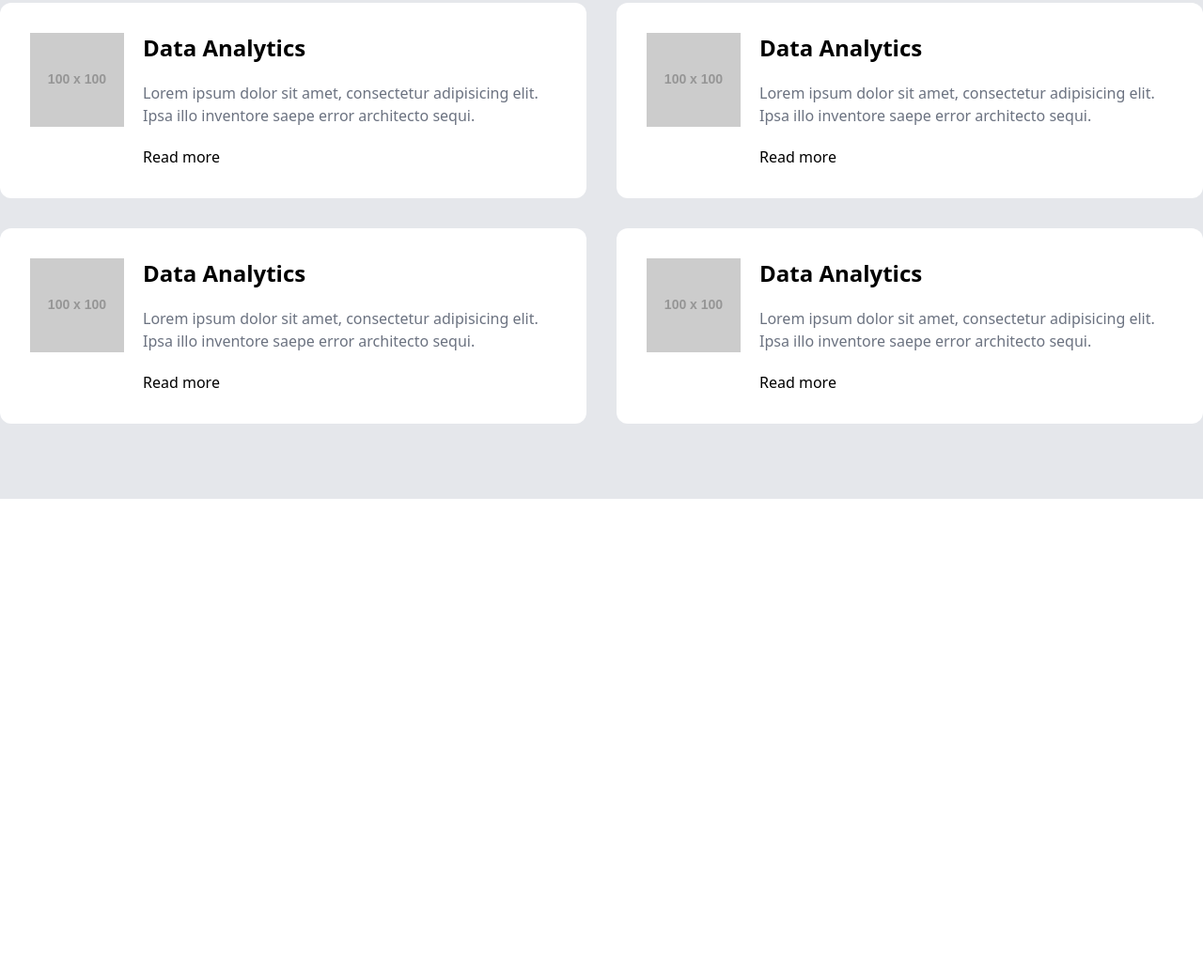
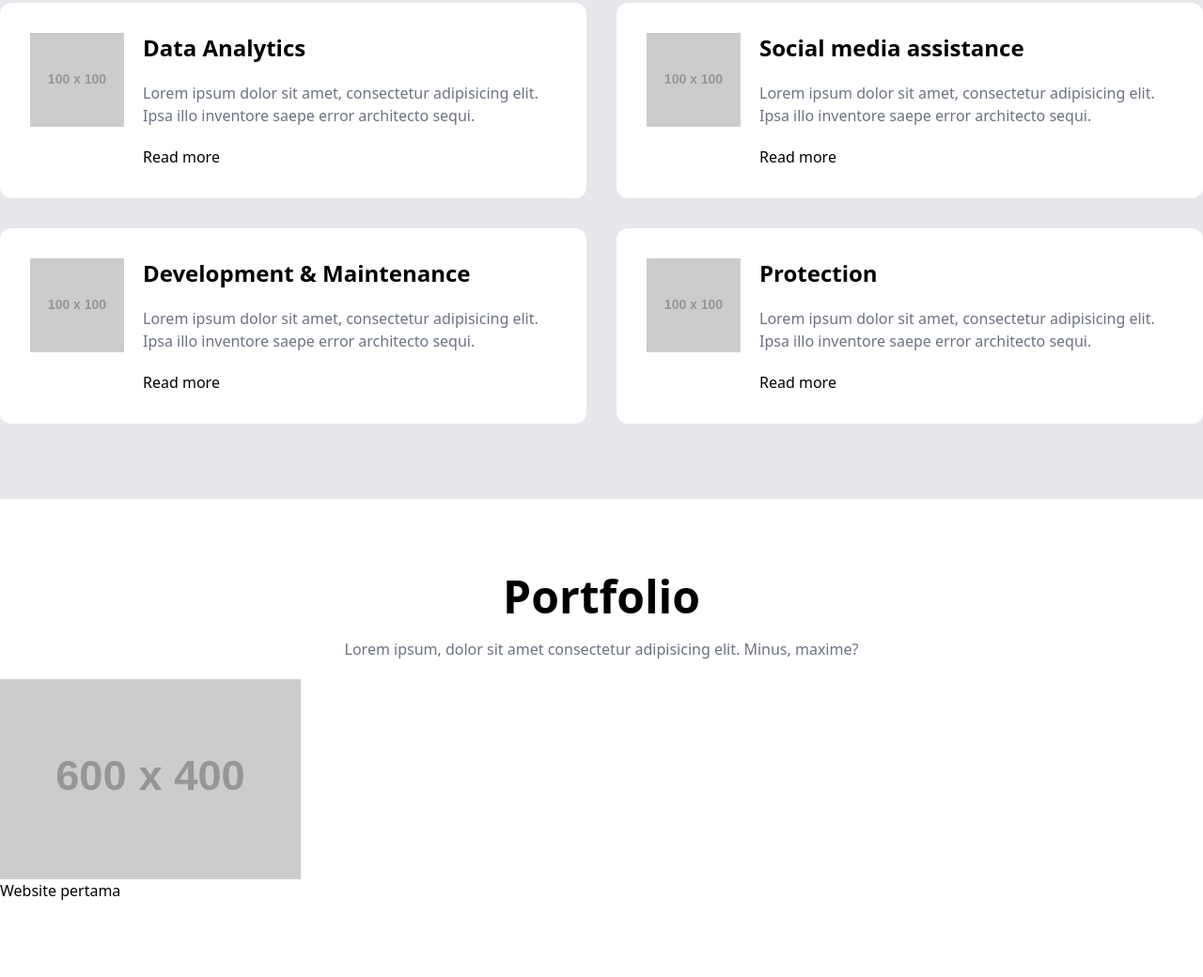
Before and after one commit to fadhil9/digital-fix-website, a plain HTML site: page index.html in a window 1280 px wide. Shown: the part 1057-2097 px from the top of the page at 94% size. Before the commit the page ends 1588 px from the top, so only its background shows below. Drawn offline with nearby package versions, Linux system fonts and the light colour scheme; placeholder pictures from the web are drawn by us.

Commit message:
update portfolio

```diff
--- a/index.html
+++ b/index.html
@@ -55,7 +55,7 @@
             <div class="flex space-x-5 py-8 px-8 bg-white rounded-xl items-start">
               <img src="https://placehold.co/100" alt="" >
               <div>
-                <h4 class="text-2xl font-bold mb-5">Data Analytics</h4>
+                <h4 class="text-2xl font-bold mb-5">Social media assistance</h4>
                 <p class="text-gray-500 mb-5">Lorem ipsum dolor sit amet, consectetur adipisicing elit. Ipsa illo inventore saepe error architecto sequi.</p>
                 <a href="" class="hover:text-gray-500">Read more</a>
               </div>
@@ -64,7 +64,7 @@
            <div class="flex space-x-5 py-8 px-8 bg-white rounded-xl items-start">
             <img src="https://placehold.co/100" alt="" >
             <div>
-              <h4 class="text-2xl font-bold mb-5">Data Analytics</h4>
+              <h4 class="text-2xl font-bold mb-5">Development & Maintenance </h4>
               <p class="text-gray-500 mb-5">Lorem ipsum dolor sit amet, consectetur adipisicing elit. Ipsa illo inventore saepe error architecto sequi.</p>
               <a href="" class="hover:text-gray-500">Read more</a>
             </div>
@@ -73,7 +73,7 @@
             <div class="flex space-x-5 py-8 px-8 bg-white rounded-xl items-start">
               <img src="https://placehold.co/100" alt="" >
               <div>
-                <h4 class="text-2xl font-bold mb-5">Data Analytics</h4>
+                <h4 class="text-2xl font-bold mb-5">Protection</h4>
                 <p class="text-gray-500 mb-5">Lorem ipsum dolor sit amet, consectetur adipisicing elit. Ipsa illo inventore saepe error architecto sequi.</p>
                 <a href="" class="hover:text-gray-500">Read more</a>
               </div>
@@ -83,5 +83,23 @@
     </section>
    <!-- services end -->
 
+   <!-- portfolio -->
+    <section id="portfolio" class="py-20 bg-white">
+      <h3 class="text-5xl font-bold text-center mb-5">Portfolio</h3>
+      <p class="text-gray-500 text-center mb-5">Lorem ipsum, dolor sit amet consectetur adipisicing elit. Minus, maxime?</p>
+      <div class="grid grid-cols-4">
+        <!-- portfolio 1 -->
+         <div>
+          <a href="">
+            <img src="https://placehold.co/600x400" alt="">
+            <div>
+              <h4>Website pertama</h4>
+            </div>
+          </a>
+         </div>
+      </div>
+    </section>
+   <!-- portfolio end-->
+
 </body>
 </html>
```
